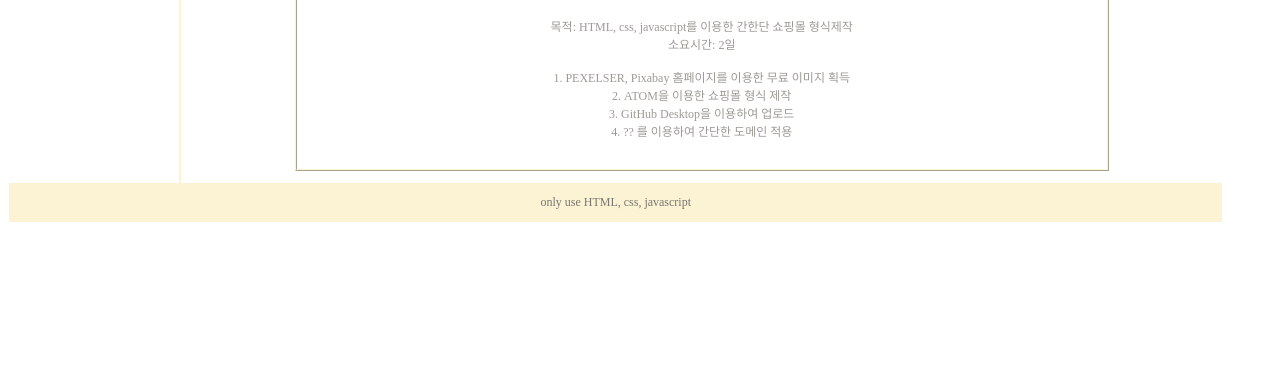
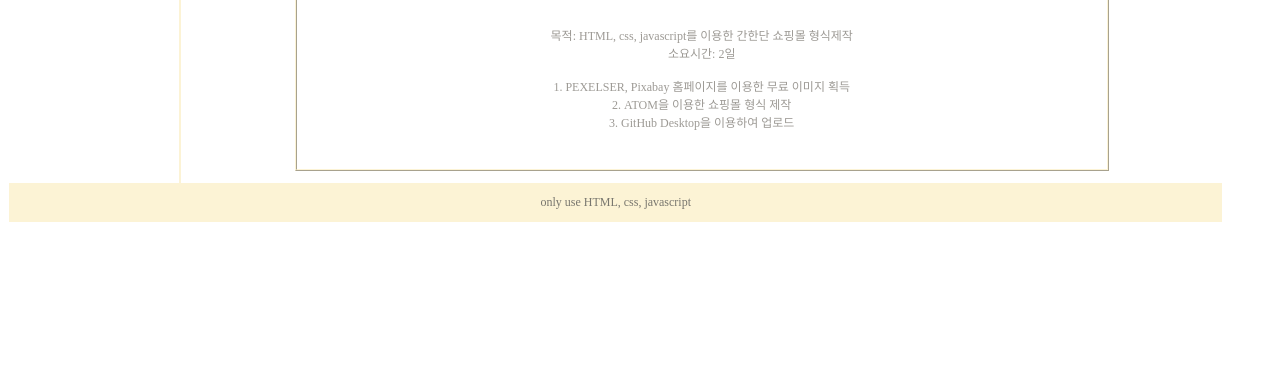
Before and after one commit to suhsuhz/suhz-home, a plain HTML site: page Notice.html in a window 1280 px wide. Shown: the part 433-800 px from the top of the page. Drawn offline with Linux system fonts and the light colour scheme.

Commit message:
rrealfinal

```diff
--- a/Notice.html
+++ b/Notice.html
@@ -99,7 +99,6 @@ function hid(pp)
 				 1.&nbsp;PEXELSER,&nbsp;Pixabay&nbsp;홈페이지를&nbsp;이용한&nbsp;무료&nbsp;이미지&nbsp;획득<br>
 				 2.&nbsp;ATOM을&nbsp;이용한&nbsp;쇼핑몰&nbsp;형식&nbsp;제작<br>
 				 3.&nbsp;GitHub&nbsp;Desktop을&nbsp;이용하여&nbsp;업로드<br>
-				 4.&nbsp;?? 를&nbsp;이용하여&nbsp;간단한&nbsp;도메인&nbsp;적용<br>
 			   </font>
 			 </td>
 	   </tr>
```
